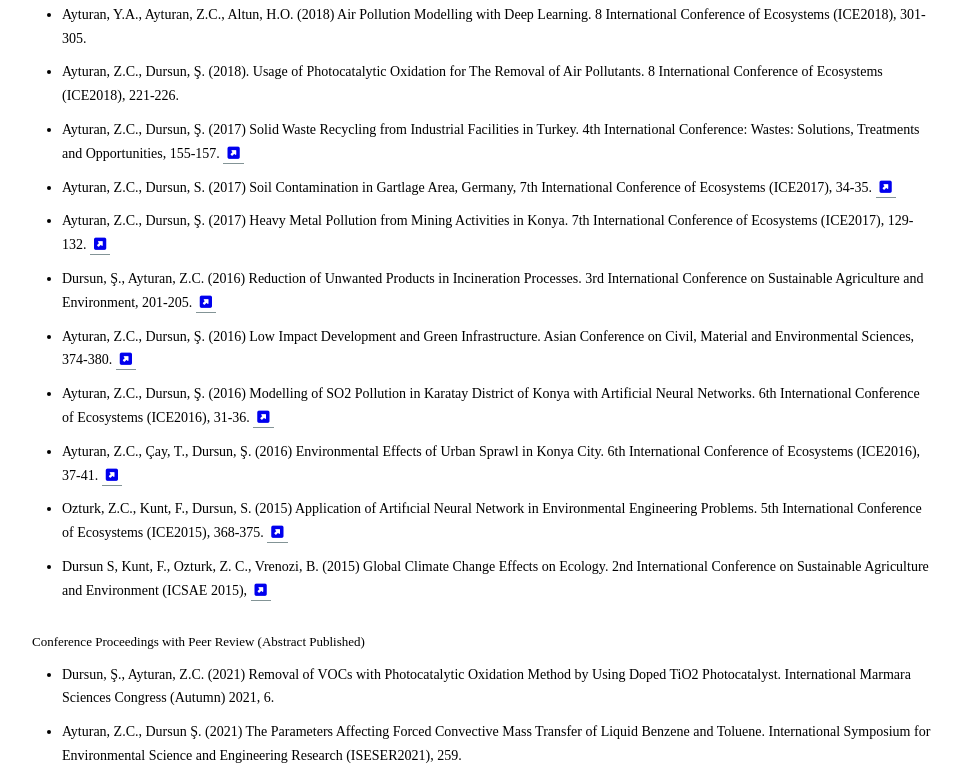
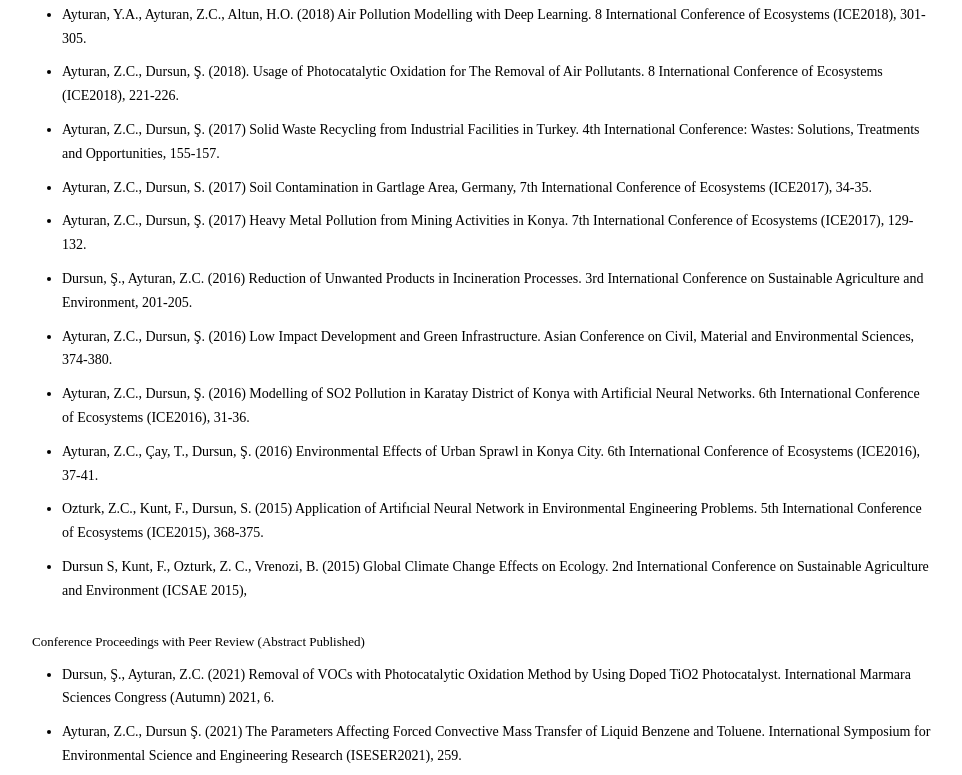
Before and after one commit to akinayturan/cansu.ayturan.com, a plain HTML site: page index.html in a window 1280 px wide. Shown: the part 4334-5109 px from the top of the page, without its empty margins (233-1195 px from the left). Drawn offline with Linux system fonts and the light colour scheme; a web font is replaced by a local one.

Commit message:
edt 1.4.4

```diff
--- a/index.html
+++ b/index.html
@@ -321,7 +321,7 @@
                 </li>
                 <li>
                     Dursun, S., Ayturan, Z. C., Dinc, G. (2017, September). Removal of wastewater treatment sludge by incineration. In WASTES–Solutions, Treatments and Opportunities II: Selected Papers from the 4th Edition of the International Conference on Wastes: Solutions, Treatments and Opportunities, Porto, Portugal, 25-26 September 2017 (p. 147). CRC Press.
-                    <a target="_blank" href="https://doi.org/10.1201/9781315169430-21"><i class="fas fa-external-link-square-alt"></i></a>
+
                 </li>
             </ul>
 
@@ -390,39 +390,37 @@
                 </li>
                 <li>
                     Ayturan, Z.C., Dursun, Ş. (2017) Solid Waste Recycling from Industrial Facilities in Turkey. 4th International Conference: Wastes: Solutions, Treatments and Opportunities, 155-157.
-                    <a target="_blank" href="https://doi.org/10.1201/9781315169430-21"><i class="fas fa-external-link-square-alt"></i></a>
                 </li>
                 <li>
                     Ayturan, Z.C., Dursun, S. (2017) Soil Contamination in Gartlage Area, Germany, 7th International Conference of Ecosystems (ICE2017), 34-35.
-                    <a target="_blank" href="https://doi.org/10.1201/9781315169430-21"><i class="fas fa-external-link-square-alt"></i></a>
                 </li>
                 <li>
                     Ayturan, Z.C., Dursun, Ş. (2017) Heavy Metal Pollution from Mining Activities in Konya. 7th International Conference of Ecosystems (ICE2017), 129-132.
-                    <a target="_blank" href="https://doi.org/10.1201/9781315169430-21"><i class="fas fa-external-link-square-alt"></i></a>
+
                 </li>
                 <li>
                     Dursun, Ş., Ayturan, Z.C. (2016) Reduction of Unwanted Products in Incineration Processes. 3rd International Conference on Sustainable Agriculture and Environment, 201-205.
-                    <a target="_blank" href="https://doi.org/10.1201/9781315169430-21"><i class="fas fa-external-link-square-alt"></i></a>
+
                 </li>
                 <li>
                     Ayturan, Z.C., Dursun, Ş. (2016) Low Impact Development and Green Infrastructure. Asian Conference on Civil, Material and Environmental Sciences, 374-380.
-                    <a target="_blank" href="https://doi.org/10.1201/9781315169430-21"><i class="fas fa-external-link-square-alt"></i></a>
+
                 </li>
                 <li>
                     Ayturan, Z.C., Dursun, Ş. (2016) Modelling of SO2 Pollution in Karatay District of Konya with Artificial Neural Networks. 6th International Conference of Ecosystems (ICE2016), 31-36.
-                    <a target="_blank" href="https://doi.org/10.1201/9781315169430-21"><i class="fas fa-external-link-square-alt"></i></a>
+
                 </li>
                 <li>
                     Ayturan, Z.C., Çay, T., Dursun, Ş. (2016) Environmental Effects of Urban Sprawl in Konya City. 6th International Conference of Ecosystems (ICE2016), 37-41.
-                    <a target="_blank" href="https://doi.org/10.1201/9781315169430-21"><i class="fas fa-external-link-square-alt"></i></a>
+
                 </li>
                 <li>
                     Ozturk, Z.C., Kunt, F., Dursun, S. (2015) Application of Artifıcial Neural Network in Environmental Engineering Problems. 5th International Conference of Ecosystems (ICE2015), 368-375.
-                    <a target="_blank" href="https://doi.org/10.1201/9781315169430-21"><i class="fas fa-external-link-square-alt"></i></a>
+
                 </li>
                 <li>
                     Dursun S, Kunt, F., Ozturk, Z. C., Vrenozi, B. (2015) Global Climate Change Effects on Ecology. 2nd International Conference on Sustainable Agriculture and Environment (ICSAE 2015),
-                    <a target="_blank" href="https://doi.org/10.1201/9781315169430-21"><i class="fas fa-external-link-square-alt"></i></a>
+
                 </li>
             </ul>
 
```
